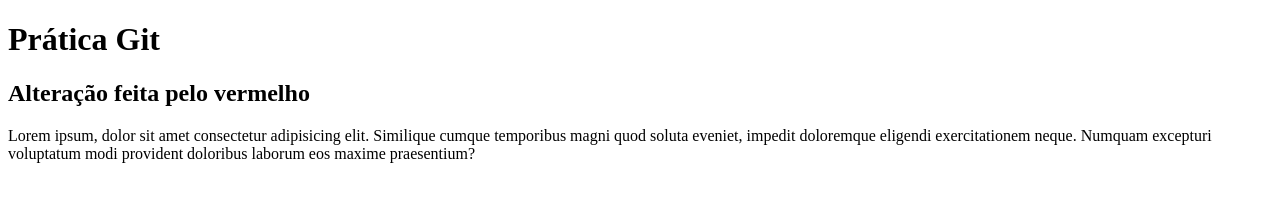
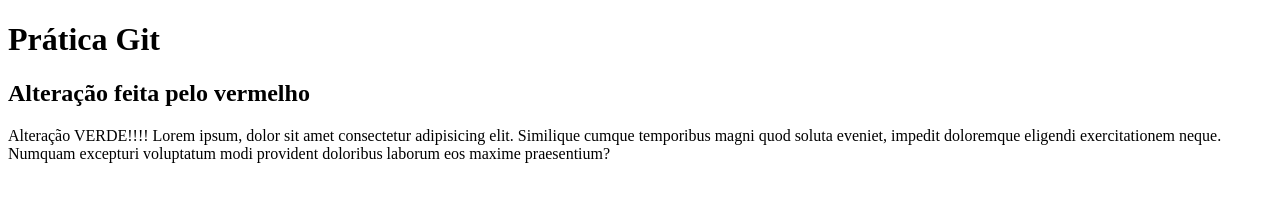
Before and after one commit to sergiomoura/praticaGit, a plain HTML site: page index.html in a window 1280 px wide. Drawn offline with Linux system fonts and the light colour scheme.

Commit message:
Alteração vermelha

```diff
--- a/index.html
+++ b/index.html
@@ -12,10 +12,10 @@
       <h2>Alteração feita pelo vermelho</h2>
     </main>
     <footer>
-      Lorem ipsum, dolor sit amet consectetur adipisicing elit. Similique cumque
-      temporibus magni quod soluta eveniet, impedit doloremque eligendi
-      exercitationem neque. Numquam excepturi voluptatum modi provident
-      doloribus laborum eos maxime praesentium?
+      Alteração VERDE!!!! Lorem ipsum, dolor sit amet consectetur adipisicing
+      elit. Similique cumque temporibus magni quod soluta eveniet, impedit
+      doloremque eligendi exercitationem neque. Numquam excepturi voluptatum
+      modi provident doloribus laborum eos maxime praesentium?
     </footer>
   </body>
 </html>
```
